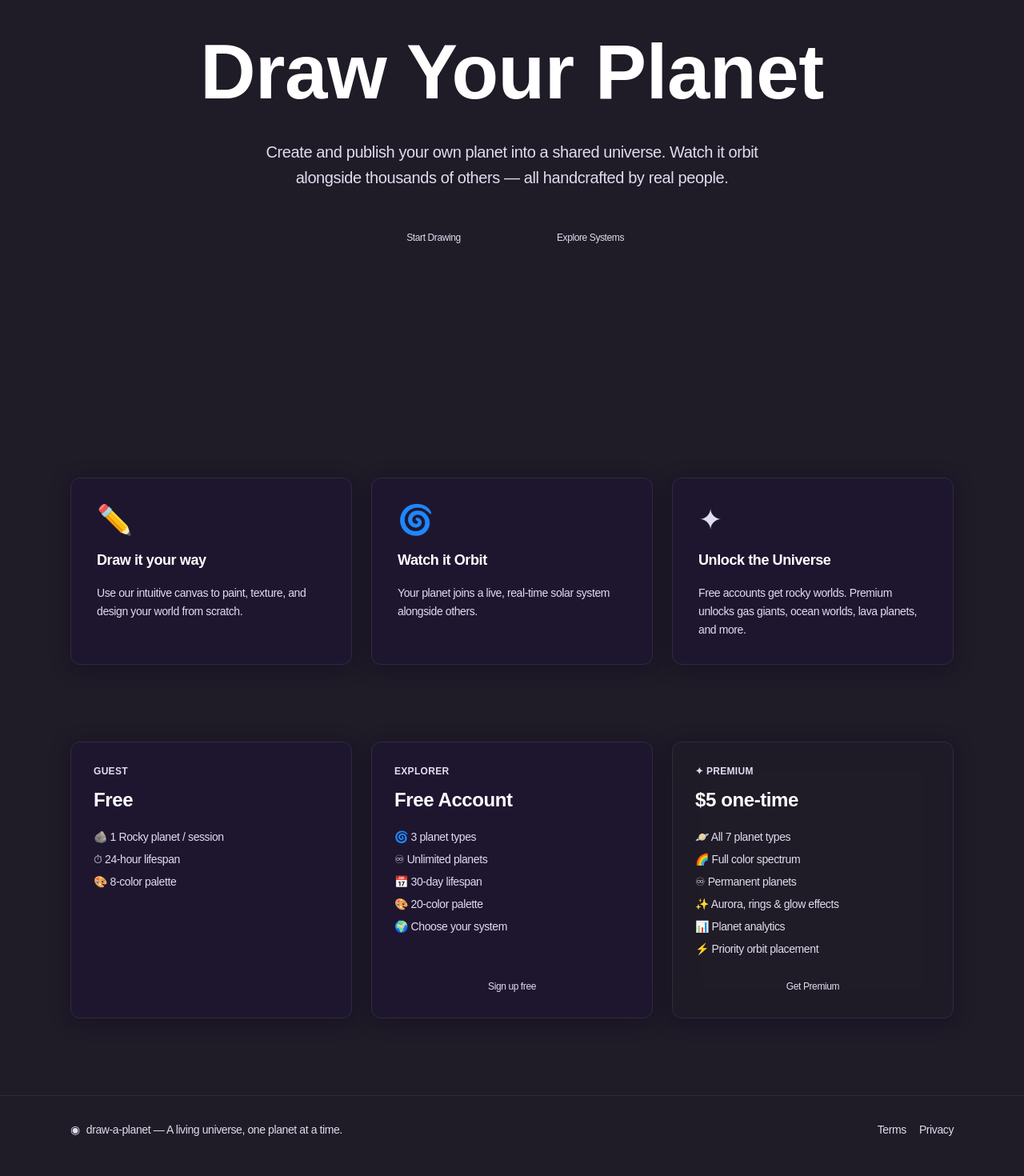
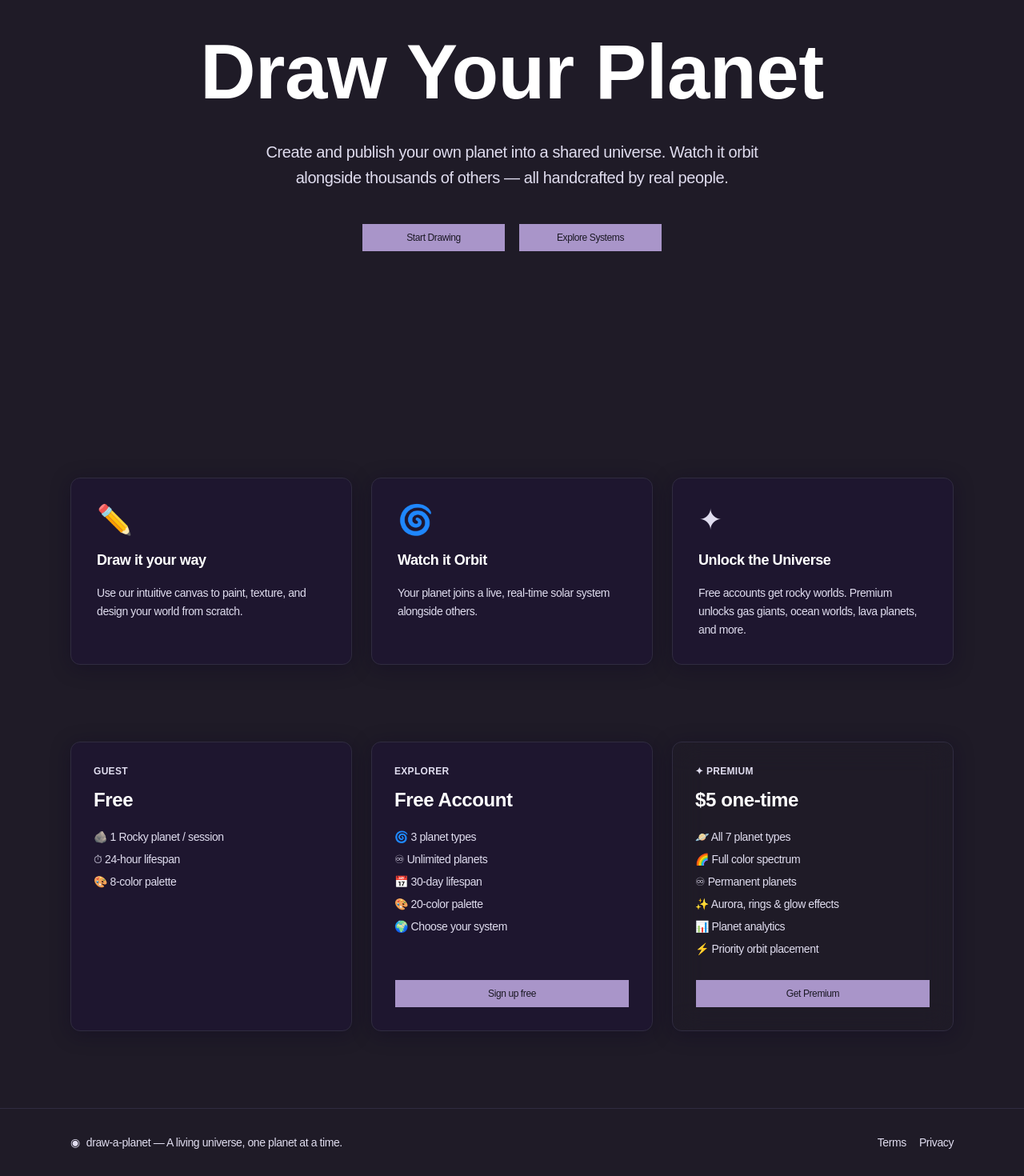
Before and after one commit to larayavrs/draw-a-planet, a Next.js app: page /en in a window 1280 px wide. Shown: the part 276-1746 px from the top of the page at 80% size. Built offline with nearby package versions, Linux system fonts and the light colour scheme; no server answers.

Commit message:
fix(app)!: first page tailwind rules

```diff
--- a/src/app/[locale]/page.tsx
+++ b/src/app/[locale]/page.tsx
@@ -42,7 +42,7 @@ async function LandingContent({ params }: Props) {
         >
           <div className="absolute top-1/4 left-1/4 w-[300px] h-[300px] sm:w-[500px] sm:h-[500px] md:w-[600px] md:h-[600px] rounded-full bg-deep-violet/20 blur-[80px] sm:blur-[120px]" />
           <div className="absolute bottom-1/4 right-1/4 w-[200px] h-[200px] sm:w-[300px] sm:h-[300px] md:w-[400px] md:h-[400px] rounded-full bg-sentry-purple/15 blur-[60px] sm:blur-[100px]" />
-          <div className="absolute top-1/3 right-1/3 w-[150px] h-[150px] sm:w-[200px] sm:h-[200px] md:w-[300px] md:h-[300px] rounded-full bg-lime/5 blur-[40px] sm:blur-[80px]" />
+          <div className="absolute top-1/3 right-1/3 w-[150px] h-[150px] sm:w-[200px] sm:h-[200px] md:w-[300px] md:h-[300px] rounded-full bg-lime/5 blur-2xl sm:blur-[80px]" />
         </div>
 
         {/* Live badge */}
@@ -65,37 +65,53 @@ async function LandingContent({ params }: Props) {
 
         <div className="flex flex-col sm:flex-row items-center gap-4 relative z-10">
           <Link href={`${base}/draw`}>
-            <Button variant="cta" size="lg" className="min-w-[180px] max-w-full w-full sm:w-auto">
+            <Button
+              variant="default"
+              size="lg"
+              className="min-w-[180px] max-w-full w-full sm:w-auto"
+            >
               {t("cta_draw")}
             </Button>
           </Link>
           <Link href={`${base}/system/alpha-solaris`}>
-            <Button variant="glass" size="lg" className="min-w-[180px] max-w-full w-full sm:w-auto">
+            <Button
+              variant="default"
+              size="lg"
+              className="min-w-[180px] max-w-full w-full sm:w-auto"
+            >
               {t("cta_explore")}
             </Button>
           </Link>
         </div>
       </section>
 
-      {/* ── Features ─────────────────────────────────────────────────────────── */}
-      <section className="max-w-[1152px] mx-auto px-4 sm:px-6 py-12 sm:py-24">
+      <section className="max-w-6xl mx-auto px-4 sm:px-6 py-12 sm:py-24">
         <div className="grid grid-cols-1 md:grid-cols-3 gap-5 sm:gap-6">
           {features.map((f, i) => (
-            <GlassCard key={i} hover className="p-5 sm:p-8 flex flex-col gap-3 sm:gap-4">
+            <GlassCard
+              key={i}
+              hover
+              className="p-5 sm:p-8 flex flex-col gap-3 sm:gap-4"
+            >
               <span className="text-3xl sm:text-4xl">{f.icon}</span>
-              <h3 className="text-base sm:text-lg font-semibold text-white">{f.title}</h3>
-              <p className="text-text-muted text-sm leading-relaxed">{f.desc}</p>
+              <h3 className="text-base sm:text-lg font-semibold text-white">
+                {f.title}
+              </h3>
+              <p className="text-text-muted text-sm leading-relaxed">
+                {f.desc}
+              </p>
             </GlassCard>
           ))}
         </div>
       </section>
 
-      {/* ── Tier comparison ─────────────────────────────────────────────────── */}
-      <section className="max-w-[1152px] mx-auto px-4 sm:px-6 pb-12 sm:pb-24">
+      <section className="max-w-6xl mx-auto px-4 sm:px-6 pb-12 sm:pb-24">
         <div className="grid grid-cols-1 md:grid-cols-3 gap-6">
           {/* Guest */}
           <GlassCard className="p-5 sm:p-7 flex flex-col gap-3">
-            <p className="text-xs font-semibold text-text-muted uppercase tracking-wider">Guest</p>
+            <p className="text-xs font-semibold text-text-muted uppercase tracking-wider">
+              Guest
+            </p>
             <p className="text-2xl font-bold text-white">Free</p>
             <ul className="flex flex-col gap-2 text-sm text-text-muted mt-2">
               <li>🪨 1 Rocky planet / session</li>
@@ -106,7 +122,9 @@ async function LandingContent({ params }: Props) {
 
           {/* Explorer */}
           <GlassCard className="p-7 flex flex-col gap-3 border-sentry-purple/50">
-            <p className="text-xs font-semibold text-sentry-purple uppercase tracking-wider">Explorer</p>
+            <p className="text-xs font-semibold text-sentry-purple uppercase tracking-wider">
+              Explorer
+            </p>
             <p className="text-2xl font-bold text-white">Free Account</p>
             <ul className="flex flex-col gap-2 text-sm text-text-muted mt-2">
               <li>🌀 3 planet types</li>
@@ -116,13 +134,17 @@ async function LandingContent({ params }: Props) {
               <li>🌍 Choose your system</li>
             </ul>
             <Link href={`${base}/auth/register`} className="mt-auto">
-              <Button variant="glass" size="md" className="w-full mt-4">Sign up free</Button>
+              <Button variant="default" size="lg" className="w-full mt-4">
+                Sign up free
+              </Button>
             </Link>
           </GlassCard>
 
           {/* Premium */}
           <GlassCard className="p-7 flex flex-col gap-3 border-lime/40 bg-lime/5">
-            <p className="text-xs font-semibold text-lime uppercase tracking-wider">✦ Premium</p>
+            <p className="text-xs font-semibold text-lime uppercase tracking-wider">
+              ✦ Premium
+            </p>
             <p className="text-2xl font-bold text-white">$5 one-time</p>
             <ul className="flex flex-col gap-2 text-sm text-text-muted mt-2">
               <li>🪐 All 7 planet types</li>
@@ -133,7 +155,9 @@ async function LandingContent({ params }: Props) {
               <li>⚡ Priority orbit placement</li>
             </ul>
             <Link href={`${base}/premium`} className="mt-auto">
-              <Button variant="cta" size="md" className="w-full mt-4">Get Premium</Button>
+              <Button variant="default" size="lg" className="w-full mt-4">
+                Get Premium
+              </Button>
             </Link>
           </GlassCard>
         </div>
```
